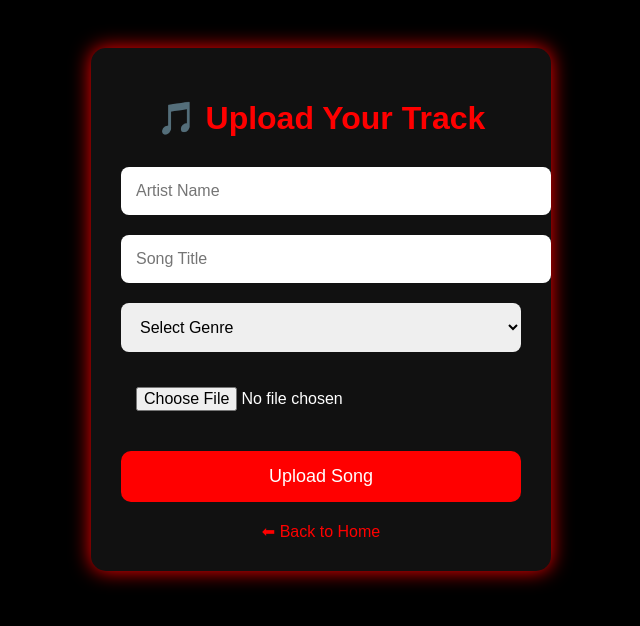
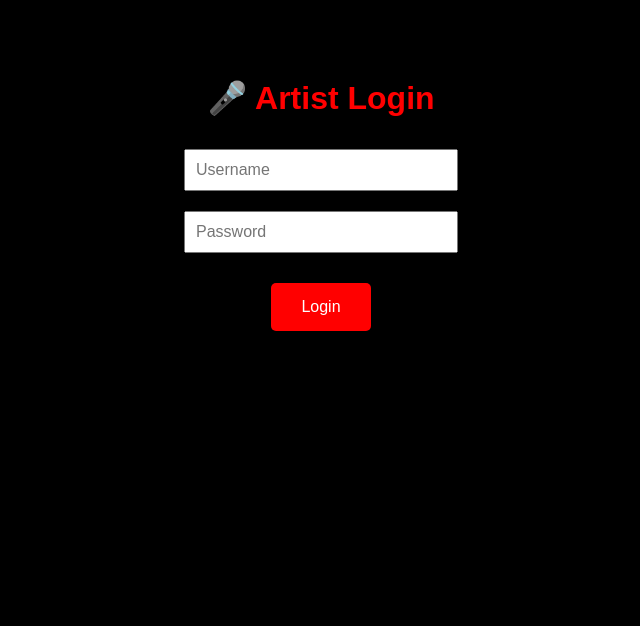
Before and after one commit to fortheartist4/fortheartist4.github.io, a plain HTML site: page login.html in a window 1280 px wide. Shown: the whole page, without its empty margins (319-959 px from the left). Drawn offline with Linux system fonts and the light colour scheme.

Commit message:
Change title and layout for artist login page

```diff
--- a/login.html
+++ b/login.html
@@ -1,90 +1,40 @@
 <!DOCTYPE html>
 <html>
 <head>
-  <title>Upload Music – For Artist By Artist</title>
+  <title>Artist Login</title>
   <style>
     body {
-      background: black;
-      color: white;
-      font-family: Arial, sans-serif;
-      text-align: center;
-      padding: 40px;
+      background:black;
+      color:red;
+      font-family:Arial;
+      text-align:center;
+      padding:50px;
     }
-
-    .box {
-      max-width: 400px;
-      margin: auto;
-      background: #111;
-      padding: 30px;
-      border-radius: 15px;
-      box-shadow: 0 0 20px red;
+    input {
+      padding:10px;
+      font-size:16px;
+      margin:10px;
+      width:250px;
     }
-
-    h1 {
-      color: red;
-      margin-bottom: 20px;
-    }
-
-    input, select {
-      width: 100%;
-      padding: 15px;
-      margin: 10px 0;
-      font-size: 16px;
-      border: none;
-      border-radius: 8px;
-    }
-
-    .upload-btn {
-      background: red;
-      color: white;
-      border: none;
-      padding: 15px 30px;
-      font-size: 18px;
-      width: 100%;
-      cursor: pointer;
-      margin-top: 15px;
-      border-radius: 10px;
-    }
-
-    .upload-btn:hover {
-      background: darkred;
-    }
-
-    .back {
-      margin-top: 20px;
-      display: inline-block;
-      color: red;
-      text-decoration: none;
-      font-size: 16px;
+    a {
+      display:inline-block;
+      background:red;
+      color:white;
+      padding:15px 30px;
+      text-decoration:none;
+      border-radius:5px;
+      margin-top:20px;
     }
   </style>
 </head>
 <body>
 
-  <div class="box">
-    <h1>🎵 Upload Your Track</h1>
+  <h1>🎤 Artist Login</h1>
 
-    <form>
-      <input type="text" placeholder="Artist Name" required>
-      <input type="text" placeholder="Song Title" required>
+  <input placeholder="Username"><br>
+  <input type="password" placeholder="Password"><br>
 
-      <select required>
-        <option value="">Select Genre</option>
-        <option>Hip Hop</option>
-        <option>R&B</option>
-        <option>Pop</option>
-        <option>Afrobeats</option>
-        <option>Gospel</option>
-        <option>Rock</option>
-      </select>
-
-      <input type="file" accept="audio/*" required>
-
-      <button type="submit" class="upload-btn">Upload Song</button>
-    </form>
-
-    <a href="index.html" class="back">⬅ Back to Home</a>
-  </div>
+  <a href="dashboard.html">Login</a>
 
 </body>
 </html>
```
